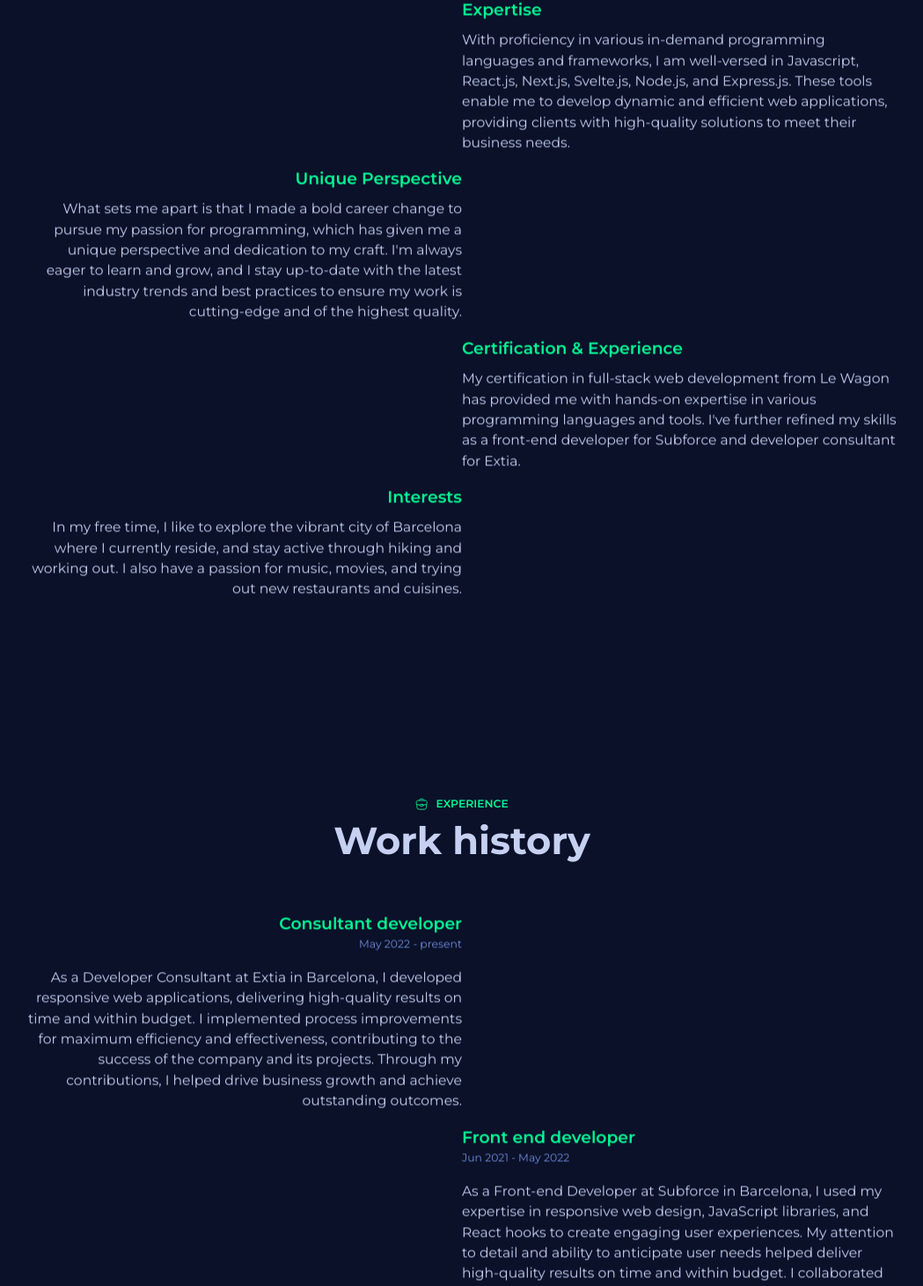
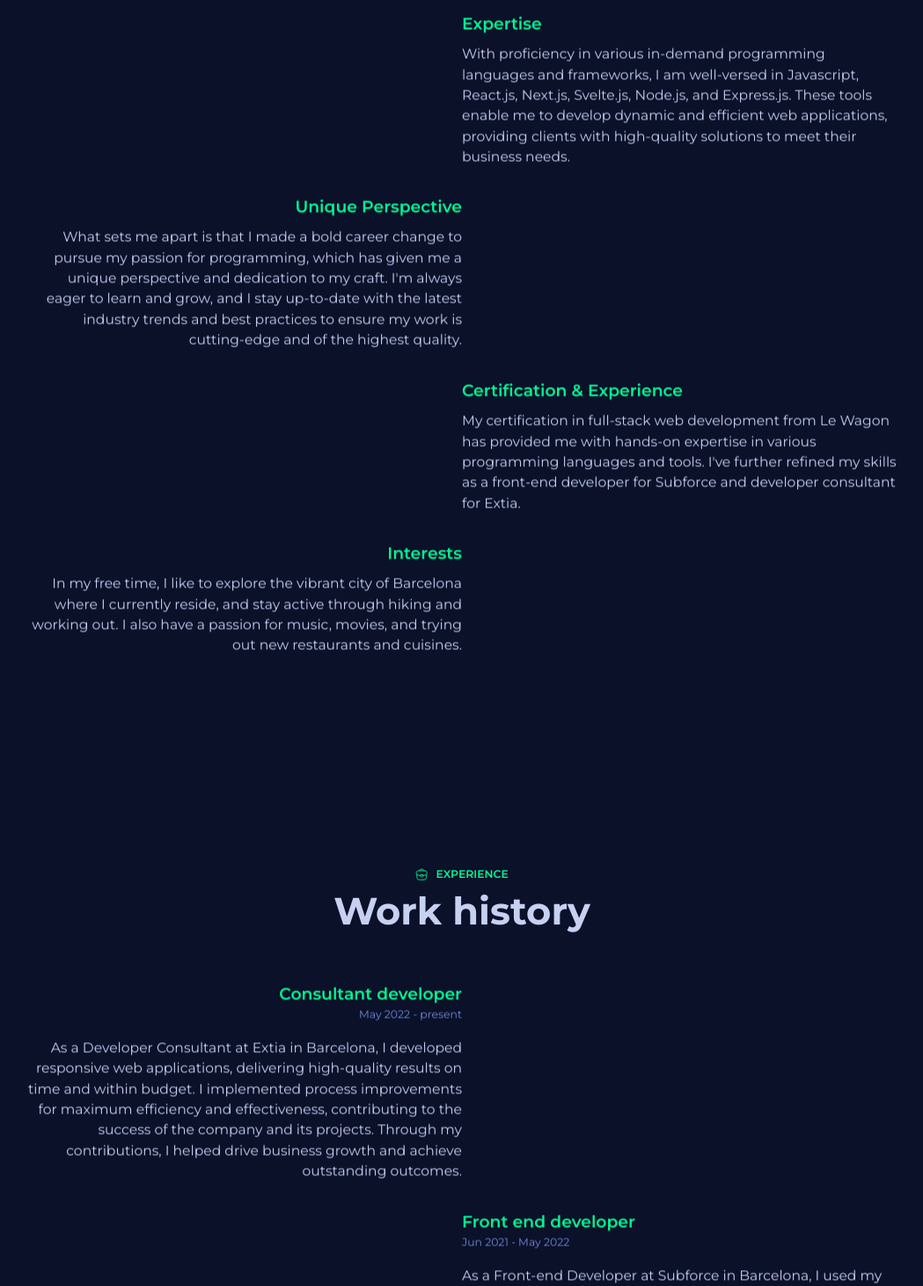
Before and after one commit to kevinsauvage/next-portfolio, a Next.js app: page / in a window 1280 px wide. Shown: the part 1209-2671 px from the top of the page at 88% size, without its empty margins (115-1164 px from the left). Built offline with nearby package versions, Linux system fonts and the light colour scheme.

Commit message:
update spacing bottom

```diff
--- a/src/component/About/About.module.scss
+++ b/src/component/About/About.module.scss
@@ -14,7 +14,7 @@
       width: 50%;
       height: auto;
       border-radius: $radius_1;
-      margin-bottom: 1rem;
+      margin-bottom: 2rem;
 
       &:nth-child(even) {
         margin-left: auto;
--- a/src/component/Experiences/experiencesCard/ExperiencesCard.module.scss
+++ b/src/component/Experiences/experiencesCard/ExperiencesCard.module.scss
@@ -1,6 +1,6 @@
 .card {
   width: 50%;
-  margin-bottom: 1rem;
+  margin-bottom: 2rem;
 
   &:nth-child(even) {
     margin-left: auto;
```
